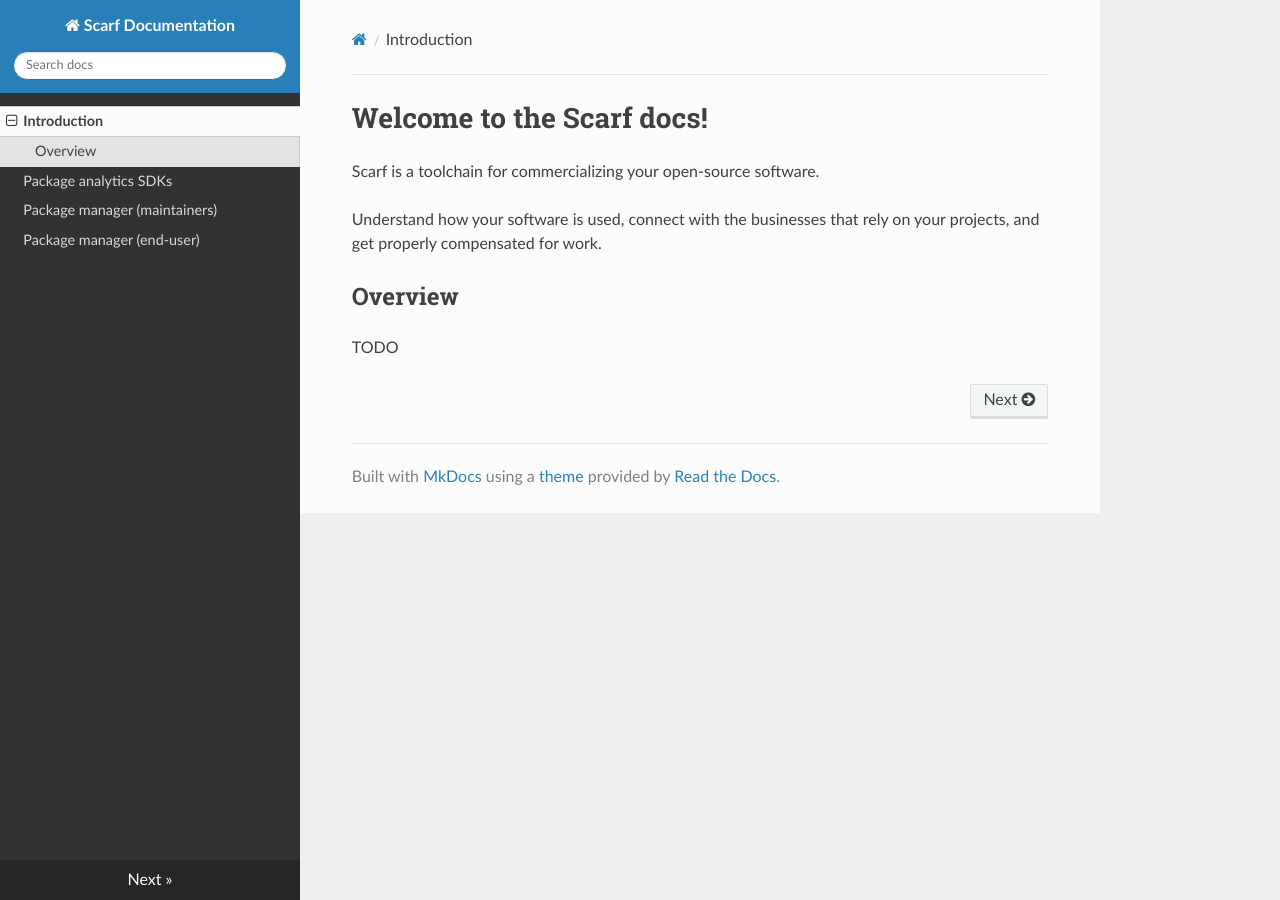
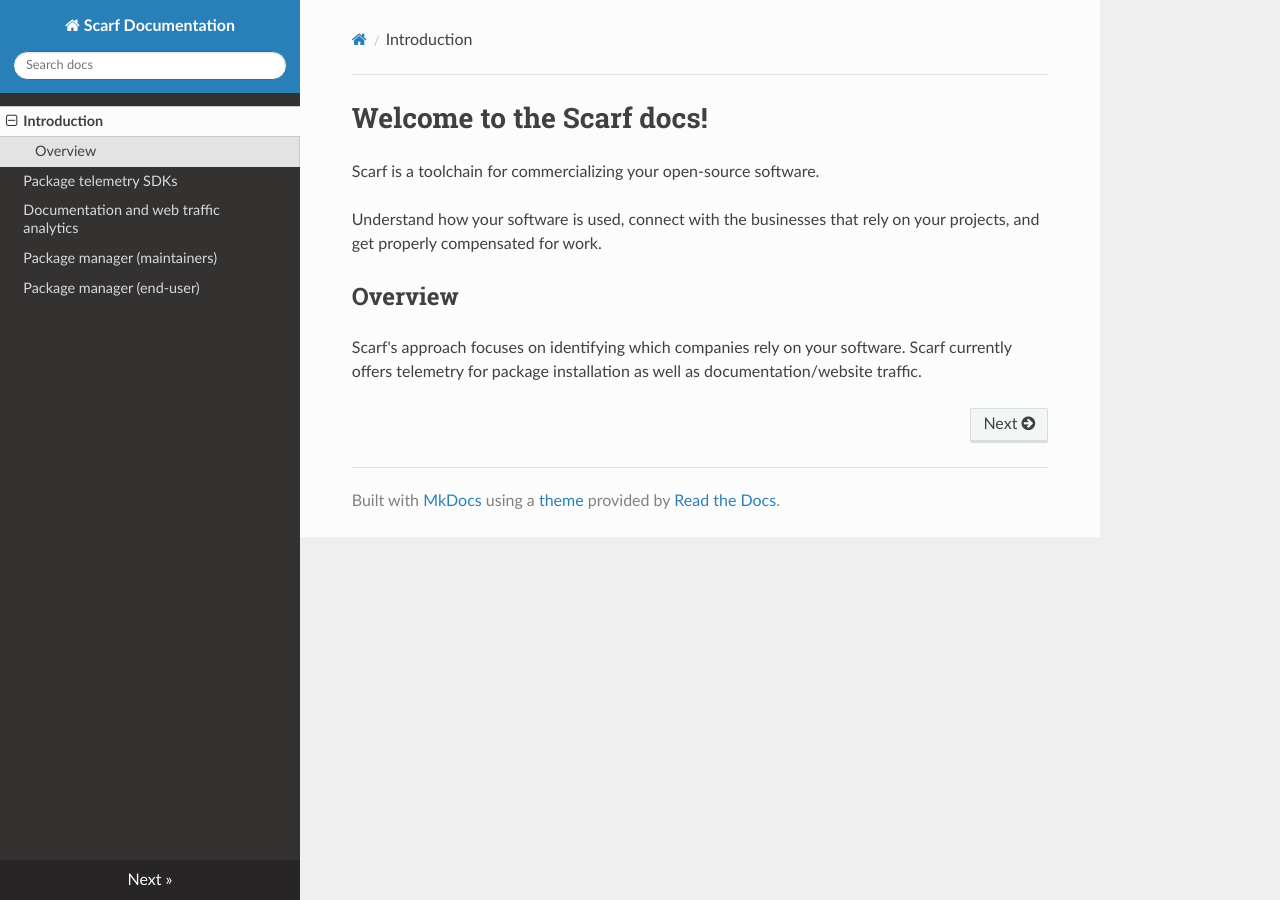
Before and after one commit to scarf-sh/docs, an MkDocs documentation site: the page built from docs/index.md, in a window 1280 px wide. Built offline with MkDocs 1.6.1, drawn with Linux system fonts in a browser that asks for light colours; nearby versions of some CDN libraries.

Commit message:
Updates for web traffic telemetry

```diff
--- a/docs/index.md
+++ b/docs/index.md
@@ -6,5 +6,4 @@
 
 ## Overview
 
-
-TODO
+Scarf's approach focuses on identifying which companies rely on your software. Scarf currently offers telemetry for package installation as well as documentation/website traffic.
--- a/mkdocs.yml
+++ b/mkdocs.yml
@@ -2,6 +2,7 @@
 theme: readthedocs
 nav:
 - Introduction: 'index.md'
-- Package analytics SDKs: 'package-analytics.md'
+- Package telemetry SDKs: 'package-analytics.md'
+- Documentation and web traffic analytics: 'web-traffic.md'
 - Package manager (maintainers): 'distribute-with-scarf.md'
 - Package manager (end-user): 'end-user.md'
```
Also changed, not shown: docs/web-traffic.md (added, +22 -0 lines).
